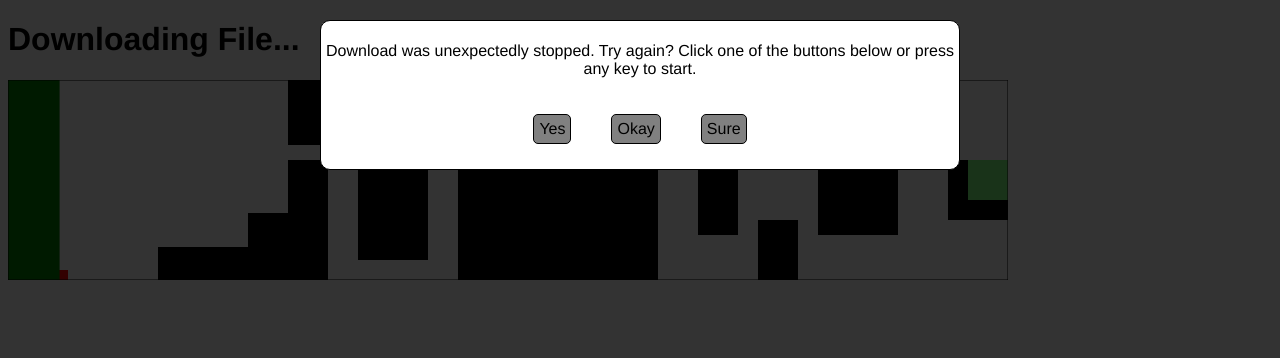
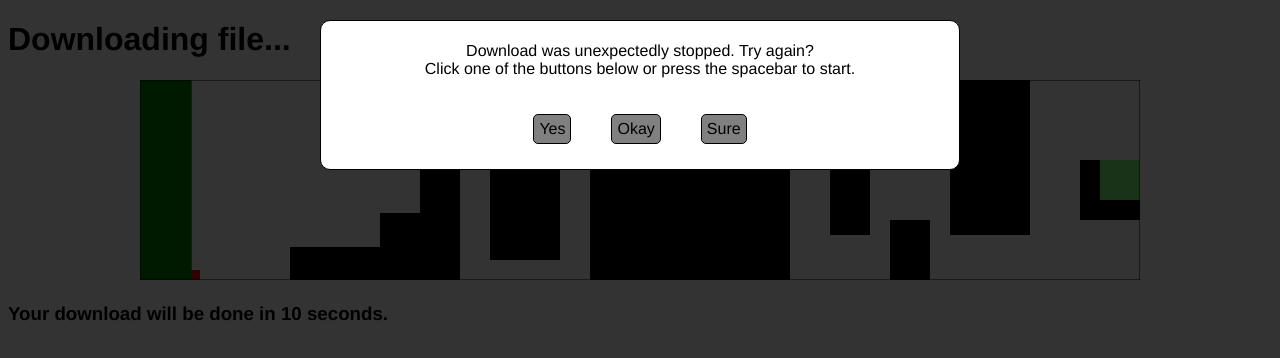
Before and after one commit to cam-a/ludum-dare-27, a plain HTML site: page index.html in a window 1280 px wide. Both pictures are taken after a click on the element "Yes". Drawn offline with Linux system fonts and the light colour scheme.

Commit message:
polish game begin and end

```diff
--- a/index.html
+++ b/index.html
@@ -48,15 +48,29 @@
       #fail {
         display: none;
       }
+      #wrapper {
+        text-align: center;
+      }
+      #download-done {
+        display: none;
+      }
+      #finish-timer {
+        display: none;
+      }
     </style>
   </head>
 
   <body>
-    <h1>Downloading File...</h1>
-    <canvas id='viewport' width='800' height='600'></canvas>
+    <h1>File Download</h1>
+    <div id='wrapper'>
+      <canvas id='viewport' width='800' height='600'></canvas>
+    </div>
+    <h3 id='finish-timer'>Your download will be done in <span>10</span> seconds.</h3>
+    <h3 id='download-done'>Your download is complete!</h3>
+    <h3 id='download-wait'>Waiting for download to begin...</h3>
     <div id='overlay'></div>
     <div class='prompt' id='start'>
-      <p>Are you sure you want to download the file '<span>harmless.exe</span>' ?<br>Click one of the buttons below or press any key to start.</p>
+      <p>Are you sure you want to download the file '<span>harmless.exe</span>' ?<br>Click one of the buttons below or press the spacebar to start.</p>
       <div class='button startgame'>Yes</div><div class='button startgame'>Okay</div><div class='button startgame'>Sure</div>
     </div>
     <div class='prompt' id='success'>
@@ -64,7 +78,7 @@
       <div class='button startgame'>Download again</div><div class='button nextgame'>Download another file</div>
     </div>
     <div class='prompt' id='fail'>
-      <p>Download was unexpectedly stopped. Try again? Click one of the buttons below or press any key to start.</p>
+      <p>Download was unexpectedly stopped. Try again?<br>Click one of the buttons below or press the spacebar to start.</p>
       <div class='button startgame'>Yes</div><div class='button startgame'>Okay</div><div class='button startgame'>Sure</div>
     </div>
     <script src='scripts/jquery.min.js'></script>
--- a/scripts/levels.js
+++ b/scripts/levels.js
@@ -27,8 +27,10 @@ var levels = [
 var filenames = ['README.bat', 'harmless.exe', 'notatrojan.exe', 'HTTPS://65.222.202.53/~TILDE/PUB/CIA-BIN/ETC/INIT.DLL?FILE=__AUTOEXEC.BAT.MY%20OSX%20DOCUMENTS-INSTALL.EXE.RAR.INI.TAR.DOÇX.PHPHPHP.XHTML.TML.XTL.TXXT.0DAY.HACK.ERS_(1995)_BLURAY_CAM-XVID.EXE.TAR.[SCR].LISP.MSI.LNK.ZDA.GNN.WRBT.OBJ.O.H.SWF.DPKG.APP.ZIP.TAR.TAR.CO.GZ.A.OUT.EXE'];
 
 var currentLevel = levels[0];
-var response, file;
+var response, file, secondsLabel;
 function startLevel(number, player) {
+  $(window).unbind('keyup');
+  $('h1').html('Ready?');
   $('#overlay').css('display', 'none');
   $('.prompt').css('display', 'none');
   currentLevel = levels[number];
@@ -38,19 +40,35 @@ function startLevel(number, player) {
   player.safe = false;
   player.vx = 0;
   player.vy = 0;
+  secondsLabel = 10;
+  $('#download-wait').css('display', 'block');
+  $('#download-done').css('display', 'none');
+  $('#finish-timer span').html(secondsLabel);
   file = filenames[Math.floor(Math.random()*filenames.length)];
-  gameRunning = true;
+  setTimeout(function() {
+    $('#finish-timer').css('display', 'block');
+    $('#download-wait').css('display', 'none');
+    gameRunning = true;
+    $('h1').html('Downloading file...');
+  }, 1000);
 }
 
-var elapsedSeconds, willCollide;
+var elapsedSeconds, willCollide, secondsLeft;
 function updateLevel(dt, player) {
   if (areColliding(currentLevel.safeZone, player)) player.safe = true;
+  else player.safe = false;
   if (areColliding(currentLevel.loadingBar, player) && !player.safe) loseGame();
   if (currentLevel.loadingBar.width < 1000) {
     currentLevel.loadingBar.width += dt/10;
   }
   else {
     winGame();
+  }
+
+  secondsLeft = 10-(~~(currentLevel.loadingBar.width/100));
+  if (secondsLeft < secondsLabel) {
+    secondsLabel = secondsLeft;
+    $('#finish-timer span').html(secondsLabel);
   }
 
   elapsedSeconds = dt/1000;
@@ -186,12 +204,26 @@ function areColliding(staticObj, dynamicObj) {
 }
 
 function winGame() {
-  $('#overlay').css('display', 'block');
-  $('#success').css('display', 'block');
+  $('#finish-timer').css('display', 'none');
+  $('#download-done').css('display', 'block');
+  setTimeout(function() {
+    $('#overlay').css('display', 'block');
+    $('#success').css('display', 'block');
+    $(window).on('keyup', function(e) {
+      if (!gameRunning && e.keyCode===32)
+      startLevel(0, player);
+    });
+  }, 500);
   gameRunning = false;
 }
 function loseGame() {
-  $('#overlay').css('display', 'block');
-  $('#fail').css('display', 'block');
+  setTimeout(function() {
+    $('#overlay').css('display', 'block');
+    $('#fail').css('display', 'block');
+    $(window).on('keyup', function(e) {
+      if (!gameRunning && e.keyCode===32)
+      startLevel(0, player);
+    });
+  }, 500);
   gameRunning = false;
 }
--- a/scripts/main.js
+++ b/scripts/main.js
@@ -20,8 +20,8 @@ function setup() {
   $('.startgame').click(function() {
     startLevel(0, player);
   });
-  $(window).keyup(function() {
-    if (!gameRunning)
+  $(window).on('keyup', function(e) {
+    if (!gameRunning && e.keyCode===32)
       startLevel(0, player);
   });
 }
```
